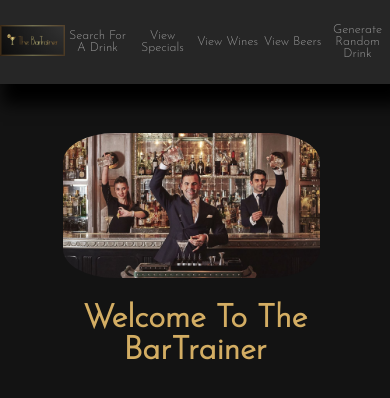
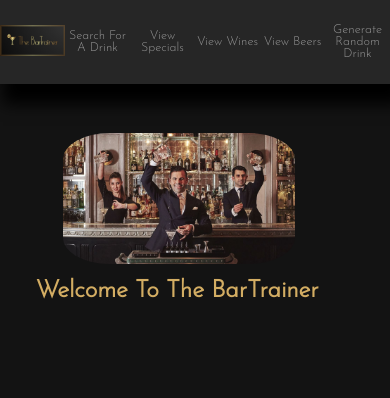
Before and after one commit to lhanna7/The-BarTrainer, an Angular app: page / in a window 390 px wide. Shown: the top 398 px of the page. Built offline with nearby package versions, Linux system fonts and the light colour scheme.

Commit message:
minor tweak

```diff
--- a/src/app/home/home.component.css
+++ b/src/app/home/home.component.css
@@ -1,6 +1,6 @@
 img {
   margin-left: 25%;
-  width: 72%;
+  width: 65%;
   border-radius: 20%;
 }
 
@@ -14,4 +14,15 @@
   font-family: 'Josefin Sans', sans-serif;
   color: rgb(211, 173, 99);
   text-align: center;
+  margin-top: 3%;
+  margin-left: 15%;
+  font-size: 300%;
 }
+
+@media only screen and (max-width: 700px) {
+  h1 {
+    font-size: 150%;
+    margin-left: 0%;
+    margin-right: 10%;
+  }
+}
```
